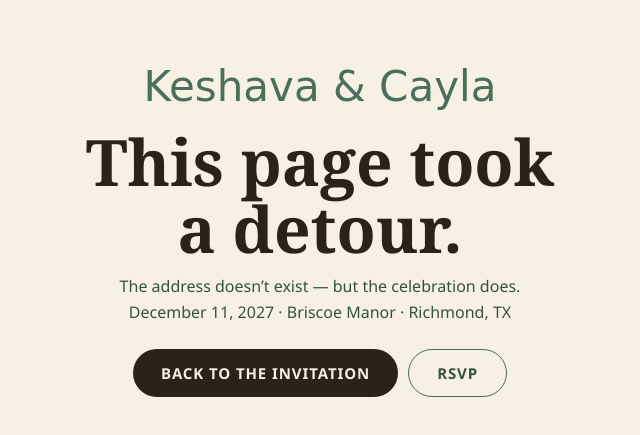
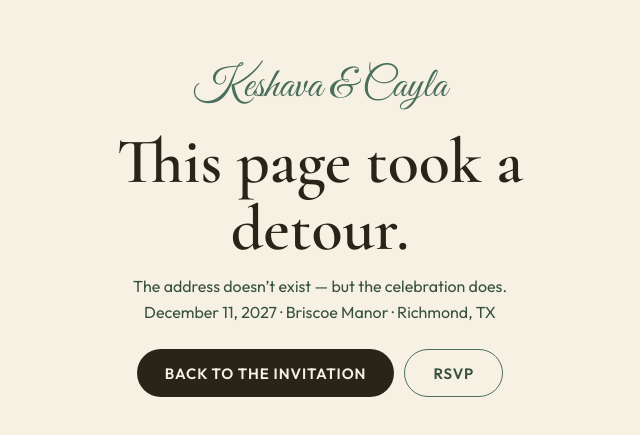
Before and after one commit to 5gv4mwqjmf-max/wedding-website, a plain HTML site: page 404.html in a window 1280 px wide. Shown: the part 175-610 px from the top of the page, without its empty margins (320-960 px from the left). Drawn offline with nearby package versions, Linux system fonts and the light colour scheme.

Commit message:
fix(404): load the brand webfonts the 404 page declares (R86)

```diff
--- a/404.html
+++ b/404.html
@@ -3,6 +3,13 @@
 <head>
 <meta charset="UTF-8">
 <meta name="viewport" content="width=device-width, initial-scale=1.0">
+<!-- Brand webfonts. This page DECLARES Great Vibes / Cormorant Garamond / Outfit
+     below, so it must actually load them: without this link every named family
+     collapses to the browser's generic fallback and the ornament renders in a
+     random cursive (found + fixed R86, 2026-10-13). -->
+<link rel="preconnect" href="https://fonts.googleapis.com">
+<link rel="preconnect" href="https://fonts.gstatic.com" crossorigin>
+<link href="https://fonts.googleapis.com/css2?family=Cormorant+Garamond:wght@400;500;600&family=Great+Vibes&family=Outfit:wght@300;400;500;600&display=swap" rel="stylesheet">
 <title>Page not found — Keshava &amp; Cayla</title>
 <style>
   :root {
```
